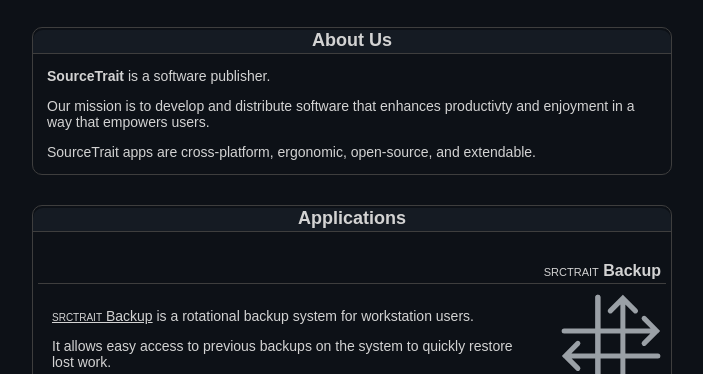
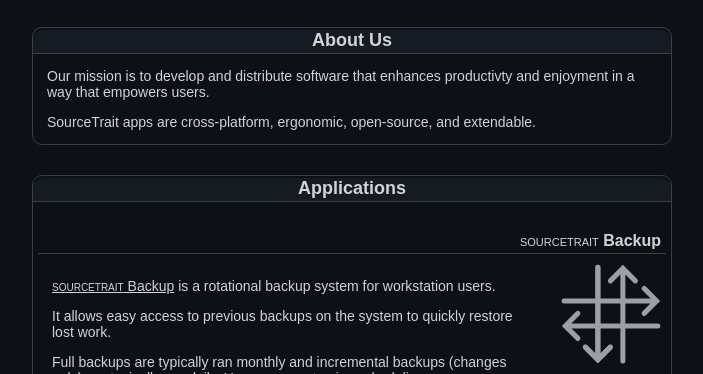
Before and after one commit to sourcetrait/sourcetrait.com, a plain HTML site: page index.html in a window 1280 px wide. Shown: the part 129-503 px from the top of the page, without its empty margins (288-991 px from the left). Drawn offline with Linux system fonts and the light colour scheme.

Commit message:
backup product page ready to be linked

```diff
--- a/index.html
+++ b/index.html
@@ -28,8 +28,6 @@
   <main>
     <section>
       <h2>About Us</h2>
-      <p><strong>SourceTrait</strong> is a software publisher.</p>
-
       <p>Our mission is to develop and distribute software that enhances productivty
       and enjoyment in a way that empowers users.</p>
 
@@ -38,10 +36,10 @@
     <section>
       <h2>Applications</h2>
       <section>
-        <h3><span class="src">srctrait</span> Backup</h3>
+        <h3><span class="src">sourcetrait</span> Backup</h3>
         <div class="twopane">
          <div>
-            <p><a href="https://backup.srctrait.com"><span class="src">srctrait</span> Backup</a> is a rotational backup
+            <p><a href="https://backup.sourcetrait.com"><span class="src">sourcetrait</span> Backup</a> is a rotational backup
             system for workstation users.</p>
 
             <p>It allows easy access to previous backups on the system to quickly restore lost work.</p>
@@ -56,7 +54,7 @@
             manually if necessary.</p>
           </div>
           <div>
-            <a href="https://backup.srctrait.com"><img class="icon" alt="SrcTrait Backup" src="images/brand/srctrait/backup/logo/srctrait-backup_dark.svg" /></a>
+            <a href="https://backup.sourcetrait.com"><img class="icon" alt="SourceTrait Backup" src="images/brand/srctrait/backup/logo/srctrait-backup_dark.svg" /></a>
           </div>
          </div>
       </section>
```
Also changed, not shown: 1 other file.
